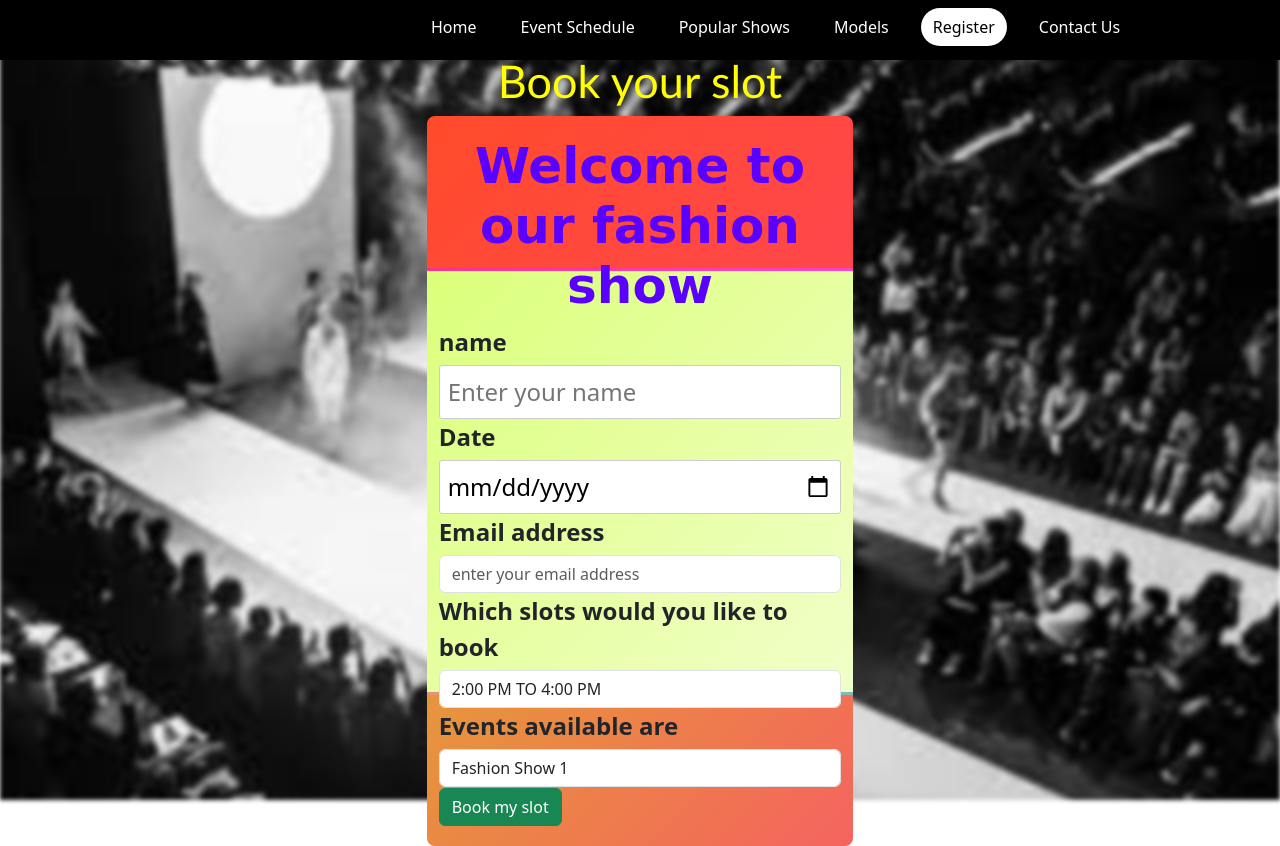
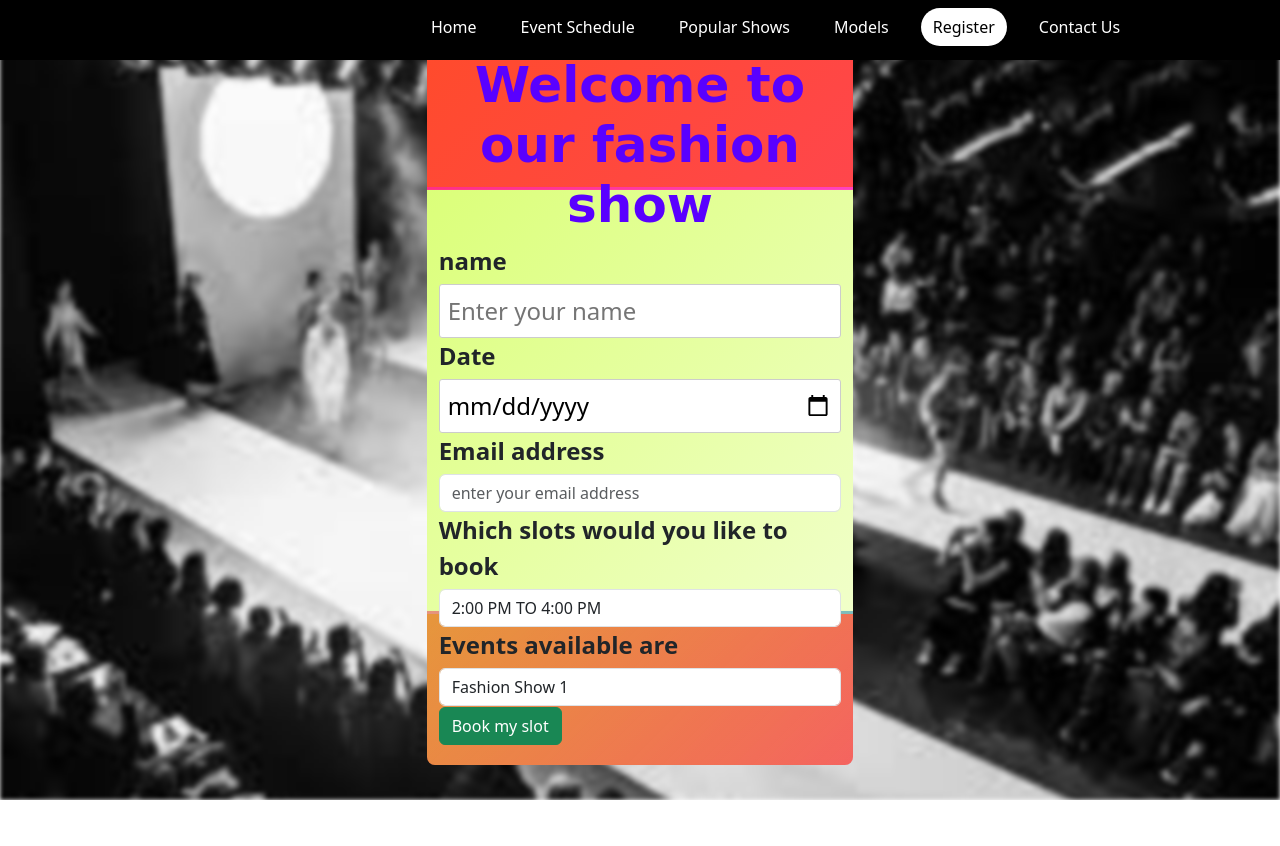
Before and after one commit to paridhiramtani/runway-royals-project, a plain HTML site: page registration.html in a window 1280 px wide. Shown: the top 846 px of the page. After the commit the page ends 800 px from the top, so only its background shows below. Drawn offline with nearby package versions, Linux system fonts and the light colour scheme; a web font is replaced by a local one.

Commit message:
Update registration.html

```diff
--- a/registration.html
+++ b/registration.html
@@ -27,7 +27,7 @@
     </header>
 
           <div class="row justify-content-center align-items-center" style="min-height: 100vh;">
-            <h1>Book your slot</h1>
+
               <div class="col-md-4">
 
                   <div class="border-line"></div>
```
